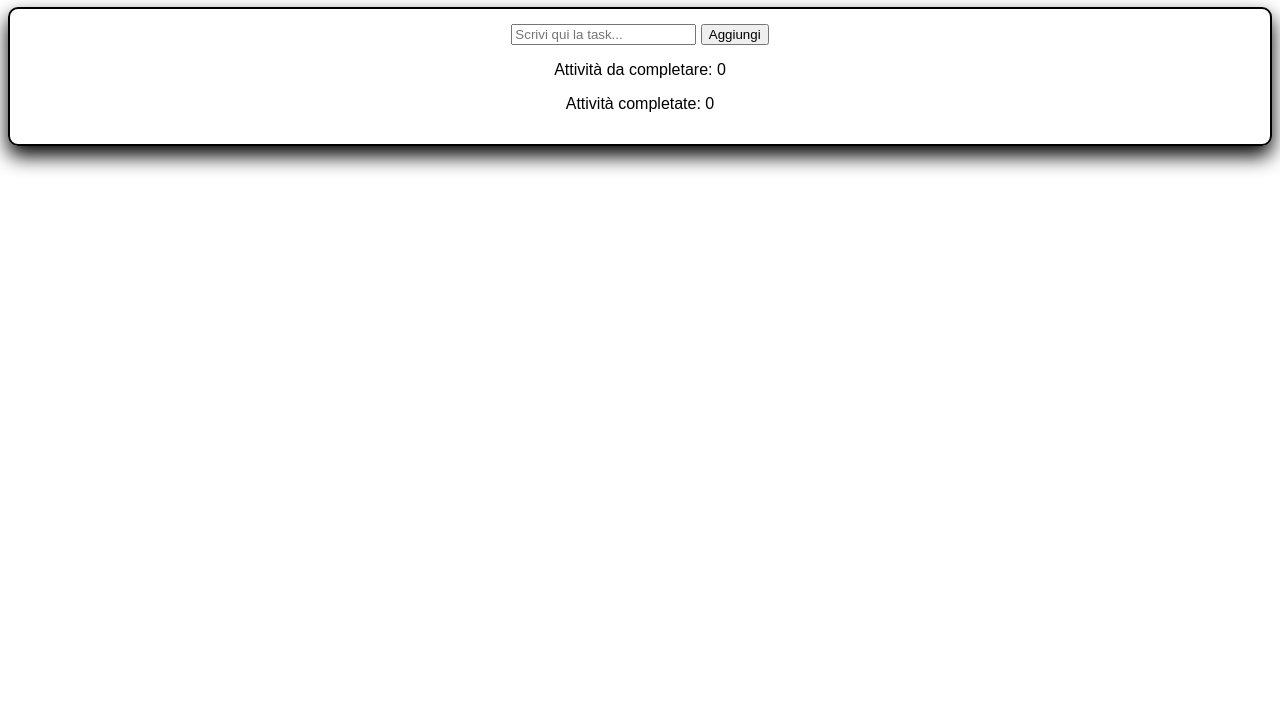
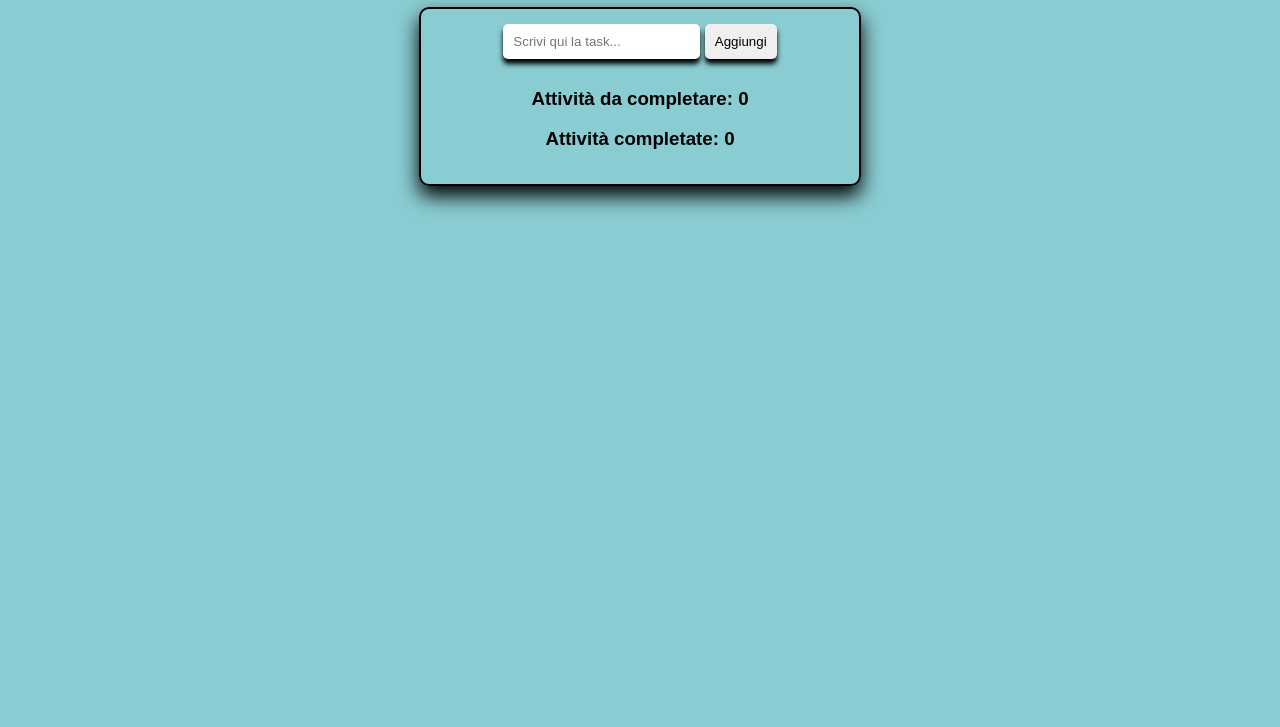
Before and after one commit to CammarataLudovico/JavaScript-Project, a plain HTML site: page ToDo_List/index.html in a window 1280 px wide. Shown: the part 73-800 px from the top of the page. Drawn offline with Linux system fonts and the light colour scheme.

Commit message:
Stiled Files!

```diff
--- a/ToDo_List/index.html
+++ b/ToDo_List/index.html
@@ -7,6 +7,7 @@
     <link rel="stylesheet" href="style.css">
 </head>
 <body>
+    <div class="container">
         <div class="Calendario">
             <h1>Data corrente: <span id="current_date"></span></h1>
         </div>
@@ -16,8 +17,9 @@
             <button id="Aggiungi">Aggiungi</button>
             <ul id="lista_task"></ul>
 
-        <p>Attività da completare: <span id="task_da_completare">0</span></p>
-        <p>Attività completate: <span id="task_completate">0</span></p>
+            <h3>Attività da completare: <span id="task_da_completare">0</span></h3>
+            <h3>Attività completate: <span id="task_completate">0</span></h3>
+        </div>
     </div>
     <script src="script.js"></script>
 </body>
--- a/ToDo_List/style.css
+++ b/ToDo_List/style.css
@@ -1,6 +1,7 @@
 body {
     text-align: center;
     font-family: Arial, sans-serif;
+    background-color: #89ccd1;
 }
 
 .todo_list {
@@ -16,6 +17,33 @@ ul {
     padding: 0;
 }
 
+li {
+    margin: 10px;
+}
+
 .delete_btn, .completed_btn {
     margin-left: 1rem;
 }
+
+.container {
+    width: 35%;
+    margin: auto;
+}
+
+input, #Aggiungi, .completed_btn, .delete_btn {
+    margin-bottom: 10px;
+    padding: 10px;
+    border: none;
+    border-radius: 5px;
+    box-shadow: 0px 5px 5px;
+}
+
+#Aggiungi:hover, .completed_btn:hover {
+    cursor: pointer;
+    background-color: #0CCE6B;
+}
+
+.delete_btn:hover {
+    cursor: pointer;
+    background-color: #D7263D;
+}
```
Lines whose indentation alone changed are shown as unchanged.
